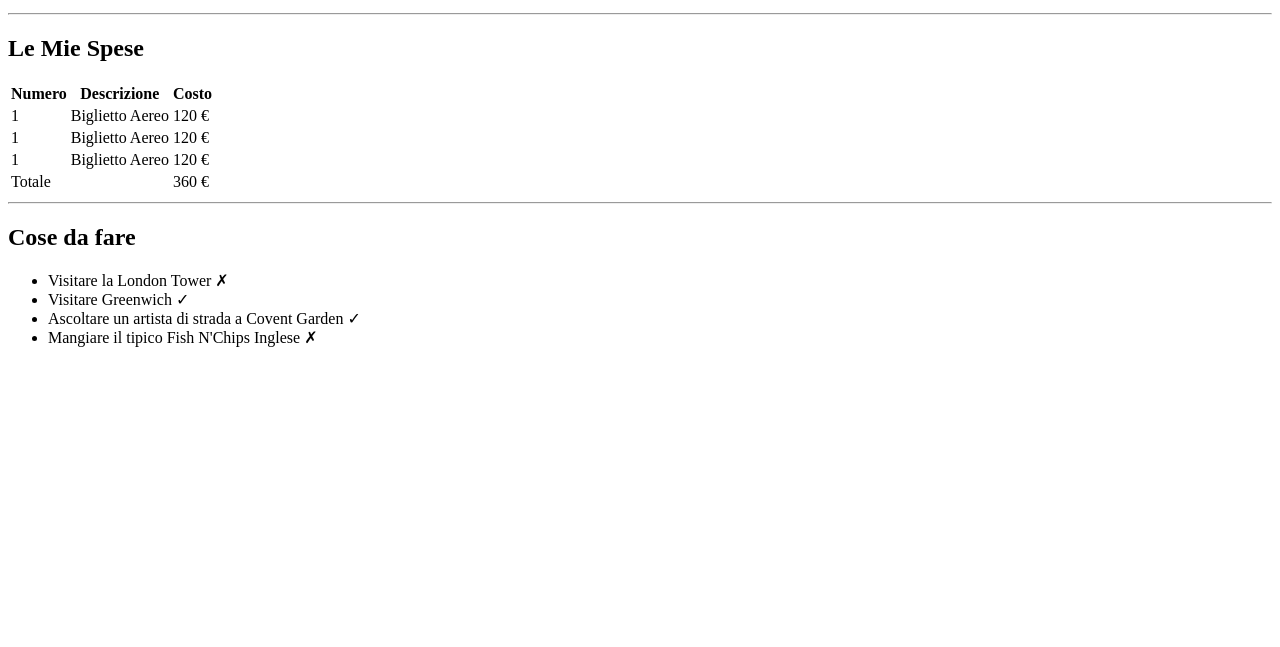
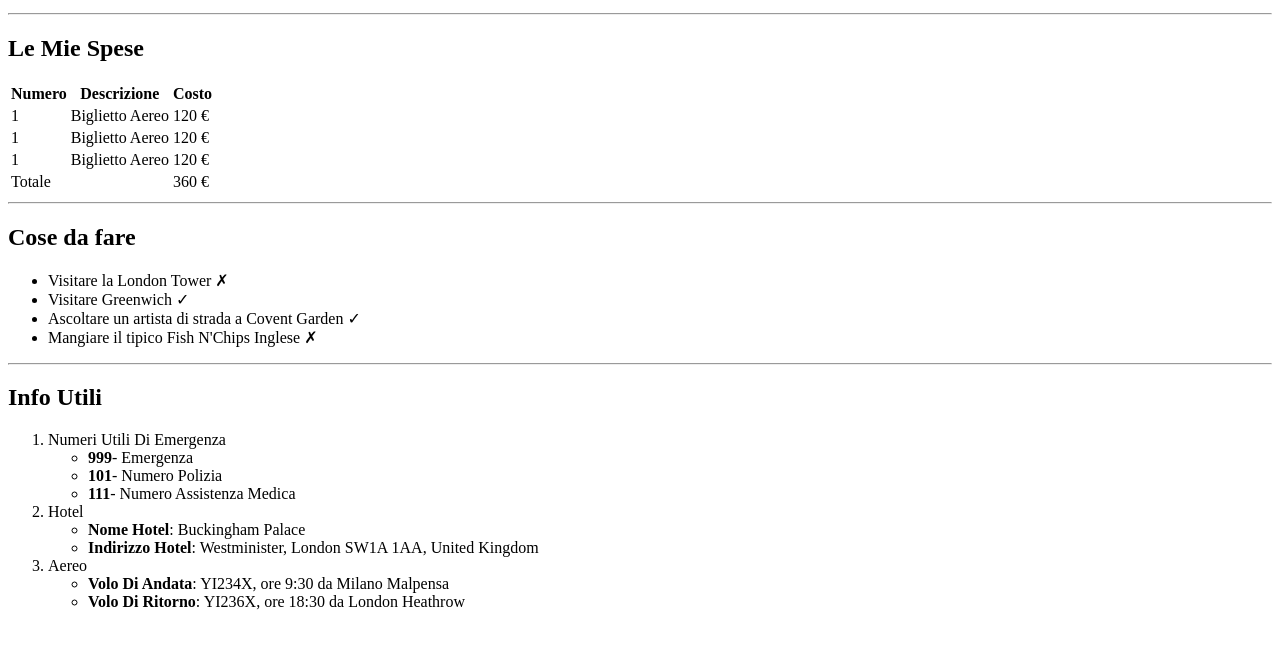
Before and after one commit to Alice-Rossi-03/html-london-trip, a plain HTML site: page index.html in a window 1280 px wide. Shown: the part 101-748 px from the top of the page. Drawn offline with Linux system fonts and the light colour scheme.

Commit message:
ho aggiunto la sezione 'info utili' e ho commentato

```diff
--- a/index.html
+++ b/index.html
@@ -80,8 +80,37 @@
         </section>
         <!-- ending section 'what to do'  -->
 
+        <hr>
+
+        <!-- starting section 'useful infos'  -->
+        <section>
+            <h2>Info Utili</h2>
+            <ol>
+                <li>Numeri Utili Di Emergenza <br>
+                    <ul>
+                        <li><strong>999</strong>- Emergenza</li>
+                        <li><strong>101</strong>- Numero Polizia</li>
+                        <li><strong>111</strong>- Numero Assistenza Medica</li>
+                    </ul>
+                </li>
+                <li>Hotel <br>
+                    <ul>
+                        <li><strong>Nome Hotel</strong>: Buckingham Palace</li>
+                        <li><strong>Indirizzo Hotel</strong>: Westminister, London SW1A 1AA, United Kingdom </li>
+                    </ul>
+                </li>
+                <li>Aereo <br>
+                    <ul>
+                        <li><strong>Volo Di Andata</strong>: YI234X, ore 9:30 da Milano Malpensa</li>
+                        <li><strong>Volo Di Ritorno</strong>: YI236X, ore 18:30 da London Heathrow</li>
+                    </ul>
+                </li>
+            </ol>
 
 
+
+        </section>
+        <!-- ending section 'useful infos'  -->
     </main>
 
 
```
